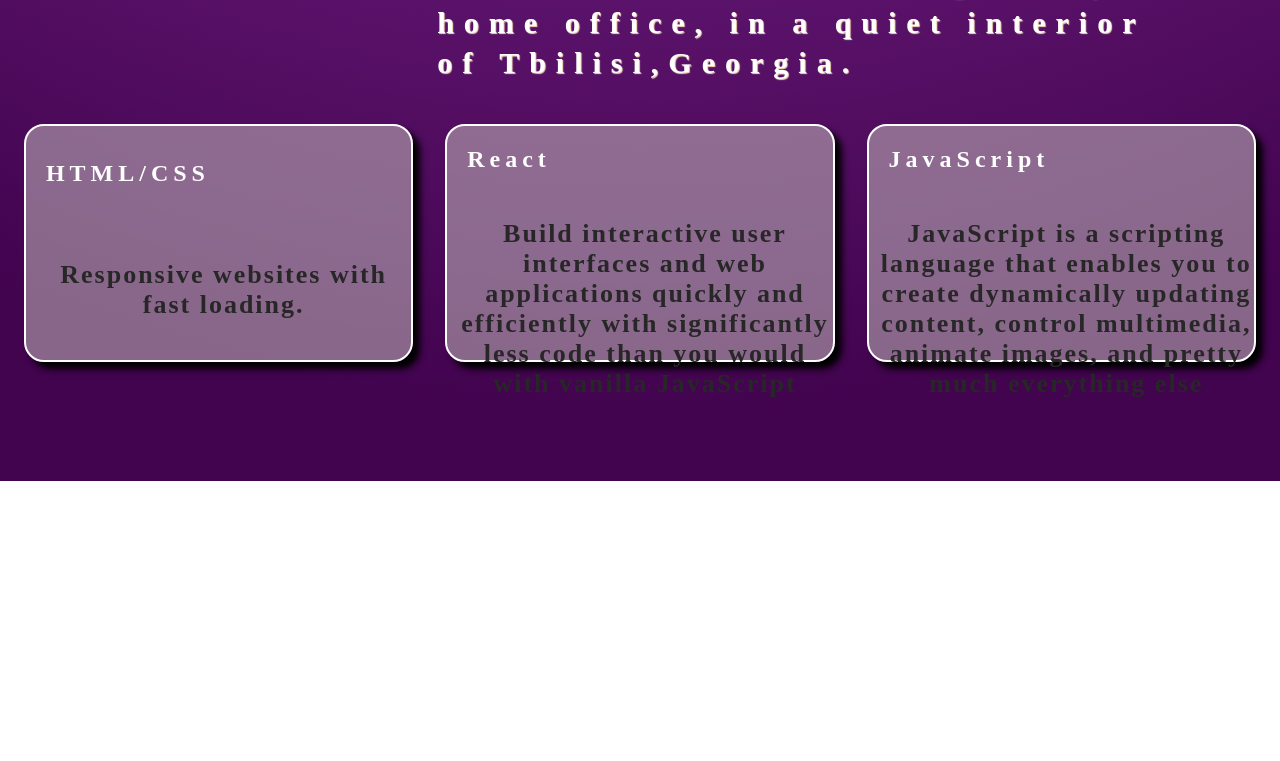
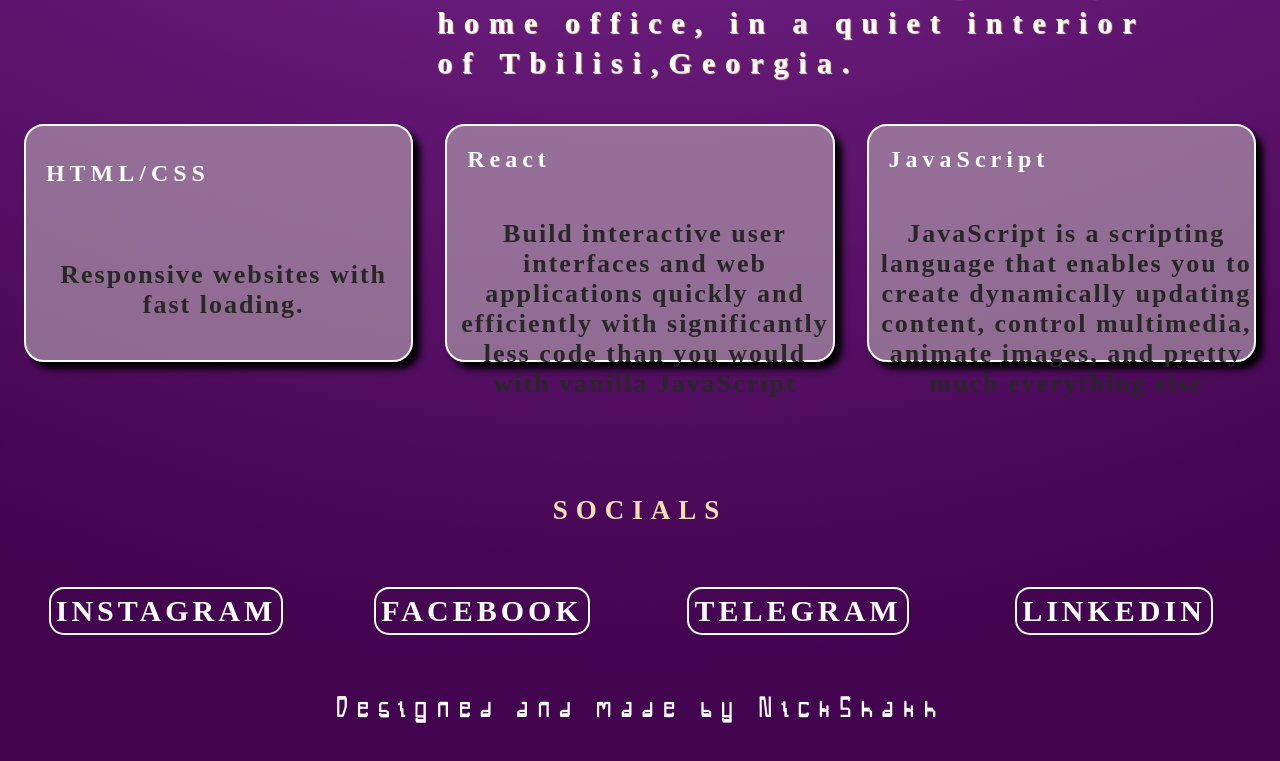
Before and after one commit to htmlCss-168/NikitaShakhbazyan, a plain HTML site: page MySkills/index.html in a window 1280 px wide. Shown: the part 2985-3746 px from the top of the page. Before the commit the page ends 3466 px from the top, so only its background shows below. Drawn offline with Linux system fonts and the light colour scheme; files whose address does not match are found by name; a web font is replaced by a local one.

Commit message:
Added footer

```diff
--- a/MySkills/index.html
+++ b/MySkills/index.html
@@ -109,7 +109,29 @@
 
     </main>
 
-    <footer></footer>
+    <footer>
+        <h2 id="footer-h2">Socials</h2>
+        <div class="footer-main-div">
+
+            <div class="footer-div">
+                <a target="_blank" rel="noreferrer noopener" href="">Instagram</a>
+            </div>
+
+            <div class="footer-div">
+                <a target="_blank" rel="noreferrer noopener" href="https://www.facebook.com/shakhbaz1">Facebook</a>
+            </div>
+
+            <div class="footer-div">
+                <a target="_blank" rel="noreferrer noopener" href="">Telegram</a>
+            </div>
+            <div class="footer-div">
+                <a target="_blank" rel="noreferrer noopener" href="https://www.linkedin.com/in/nikita-shakhbazyan-3aa659276/">LinkedIn</a>
+            </div>
+            </div>
+            <h3>Designed and made by NickShakh</h3>
+
+
+    </footer>
 
 
 
--- a/MySkills/styles/style.css
+++ b/MySkills/styles/style.css
@@ -285,6 +285,74 @@ main {
 
 }
 
+footer {
+    width: 100%;
+    height: 280px;
+    /* background-color: gainsboro; */
+    display: flex;
+    flex-direction: column;
+    gap: 30px;
+
+}
+.footer-main-div {
+    /* background-color: brown; */
+    width: 100%;
+    height: 80px;
+    display: flex;
+    flex-direction: row;
+    justify-content: space-around;
+}
+.footer-div {
+    width: 30%;
+    height: 100%;
+    display: flex;
+    align-items: end;
+    justify-content: center;
+
+}
+#footer-h2 {
+    text-align: center;
+    font-family: 'font-gothic';
+    text-transform: uppercase;
+    color: wheat;
+    letter-spacing: 8px;
+    font-size: 27px;
+}
+.footer-div a {
+    text-decoration: none;
+    text-transform: uppercase;
+    font-family: 'fnt3';
+    font-size: 30px;
+    font-weight: bold;
+    color: white;
+    letter-spacing: 4px;
+    border: 2px solid white;
+    padding: 5px;
+    border-radius: 15px;
+}
+.footer-div a:hover {
+    color: rgb(183, 179, 179);
+    background-color: rgba(110,31,128,1);
+}
+
+footer h3 {
+    color: white;
+    text-align: center;
+    font-family: space-fnt;
+    letter-spacing: 10px;
+    font-size: 28px;
+}
+
+
+
+
+
+
+
+
+
+/* ------------------------------------------ */
+
 @media screen and (max-width:700px) {
     body {
         display: flex;
@@ -317,6 +385,9 @@ main {
         flex-direction: column;
         justify-content: center;
         align-self: center;
+    }
+    #my-img {
+        margin: 0 auto;
     }
     .skills-img-div {
         display: flex;
```
